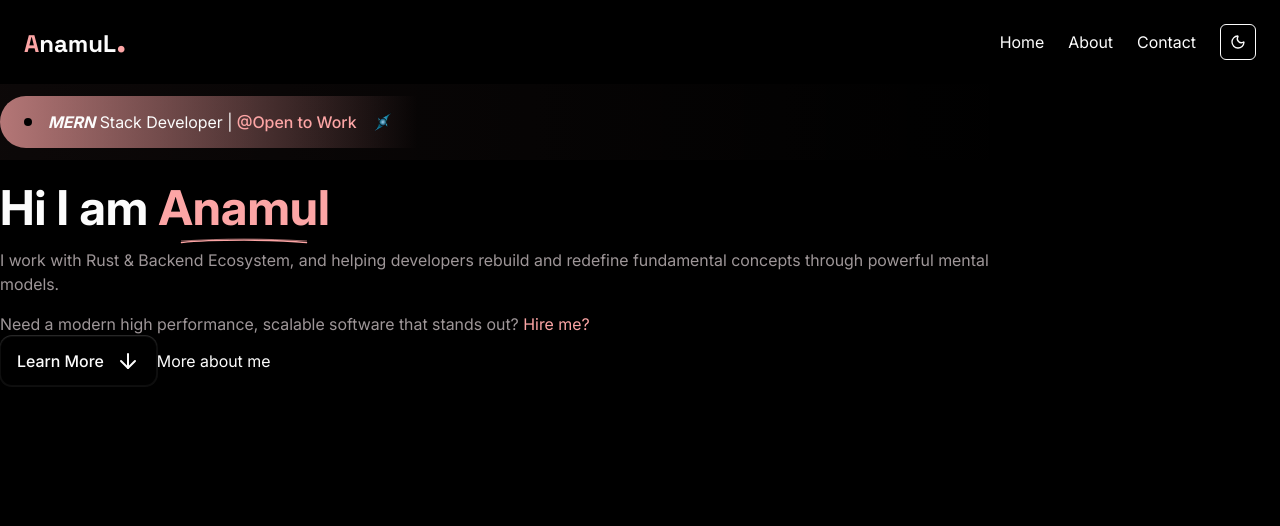
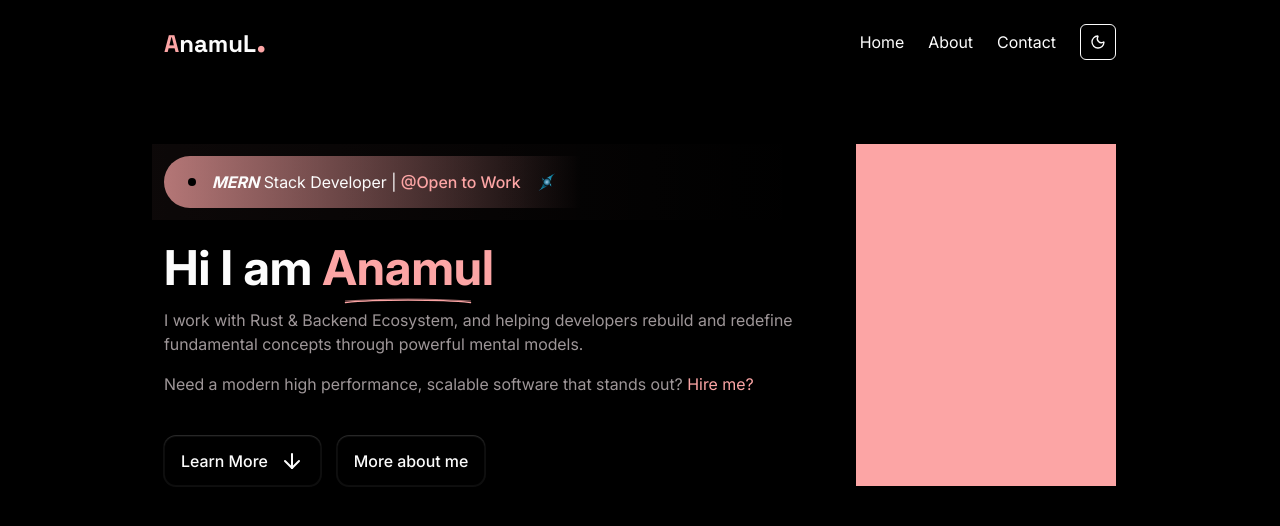
Before and after one commit to programmeranamul/anamul, a Next.js app: page / in a window 1280 px wide. Shown: the top 526 px of the page. Built offline with nearby package versions, Linux system fonts and the light colour scheme.

Commit message:
Hero section style complete

```diff
--- a/app/globals.css
+++ b/app/globals.css
@@ -25,7 +25,8 @@ body {
   --primary-foreground: oklch(0.205 0 0);
   --secondary: hsl(213, 4%, 60%);
   --secondary-foreground: #9e9698;
-  --feature-card: 0 0 0 1px rgba(255,255,255,.06),0 -1px rgba(255,255,255,.1)
+  --feature-card: 0 0 0 1px rgba(255, 255, 255, 0.06),
+    0 -1px rgba(255, 255, 255, 0.1);
 }
 
 @theme {
@@ -53,10 +54,7 @@ body {
   --color-secondary-foreground: var(--secondary-foreground);
 }
 
-
-
 @layer base {
-
   body {
     @apply bg-background text-foreground;
   }
--- a/app/layout.tsx
+++ b/app/layout.tsx
@@ -2,6 +2,7 @@ import type { Metadata } from "next";
 import localFont from "next/font/local";
 import { ThemeProvider } from "next-themes";
 import Navbar from "@/components/navbar";
+import BackgroundGradient from "@/components/BackgroundGradient";
 
 import "./globals.css";
 
@@ -29,14 +30,15 @@ export default function RootLayout({
   return (
     <html lang="en" suppressHydrationWarning>
       <body
-        className={`${inter.className} ${spaceGrotesk.variable} antialiased`}
+        className={`${inter.className} ${spaceGrotesk.variable} antialiased relative`}
       >
         <ThemeProvider
           attribute="class"
           defaultTheme="dark"
           disableTransitionOnChange
         >
-          <main className="container mx-auto">
+          <BackgroundGradient />
+          <main className="max-w-250 px-6 mx-auto relative z-10">
             <Navbar />
             {children}
           </main>
--- /dev/null
+++ b/components/BackgroundGradient.tsx
@@ -0,0 +1,11 @@
+import React from "react";
+
+function BackgroundGradient() {
+  return (
+    <>
+
+    </>
+  );
+}
+
+export default BackgroundGradient;
--- a/components/HeroSection/index.tsx
+++ b/components/HeroSection/index.tsx
@@ -3,9 +3,12 @@ import Image from "next/image";
 import Link from "next/link";
 import React from "react";
 
+const btnClass =
+  "inline-flex px-4 py-3 cursor-pointer font-medium text-foreground items-center gap-3 transition-all hover:translate-y-0.5 shadow-feature-card border border-foreground/5 rounded-xl bg-background";
+
 function Index() {
   return (
-    <section id="hero" className="flex">
+    <section id="hero" className="flex gap-8 sm:gap-12 relative pt-36 pb-16">
       <div className=" ">
         <div className="p-3 bg-linear-to-r from-primary/10 dark:from-primary/5 to-transparent -ml-3 mb-4 sm:mb-6">
           <div className="rounded-l-full px-4 py-2.5 sm:px-6 sm:py-3.5 inline-flex items-center gap-4 bg-linear-to-r from-primary/70 to-transparent">
@@ -63,19 +66,19 @@ function Index() {
           </div>
         </div>
 
-        <div>
-          <button className="inline-flex px-4 py-3 cursor-pointer font-medium text-foreground items-center gap-3 transition-all hover:translate-y-0.5 shadow-feature-card border border-foreground/5 rounded-xl bg-background">
+        <div className="flex gap-2 sm:gap-4 mt-6 sm:mt-10">
+          <button className={btnClass}>
             <span>Learn More</span>
             <span>
               <ArrowDown />
             </span>
           </button>
-          <button>More about me</button>
+          <button className={btnClass}>More about me</button>
         </div>
       </div>
 
       {/* image */}
-      <div className="hidden md:flex items-center justify-center w-full max-w-37.5 sm:max-w-45 md:max-w-50 lg:max-w-62.5 shrink-0 "></div>
+      <div className="hidden md:flex items-center justify-center w-full max-w-37.5 sm:max-w-45 md:max-w-50 lg:max-w-65 shrink-0 bg-primary-500"></div>
     </section>
   );
 }
--- a/components/navbar/index.tsx
+++ b/components/navbar/index.tsx
@@ -4,7 +4,7 @@ import { Theme } from "./Theme";
 
 function Index() {
   return (
-    <nav className="w-full flex-between p-6 gap-6 bg-background/30">
+    <nav className="w-full flex-between p-6  gap-6 bg-background/30 fixed top-0 left-0 right-0 z-20 max-w-250  mx-auto">
       <Link href="/">
         <p className="font-space-grotesk h2-bold text-dark-100 dark:text-light-900 ">
           <span className="text-primary-500">A</span>namuL
```
